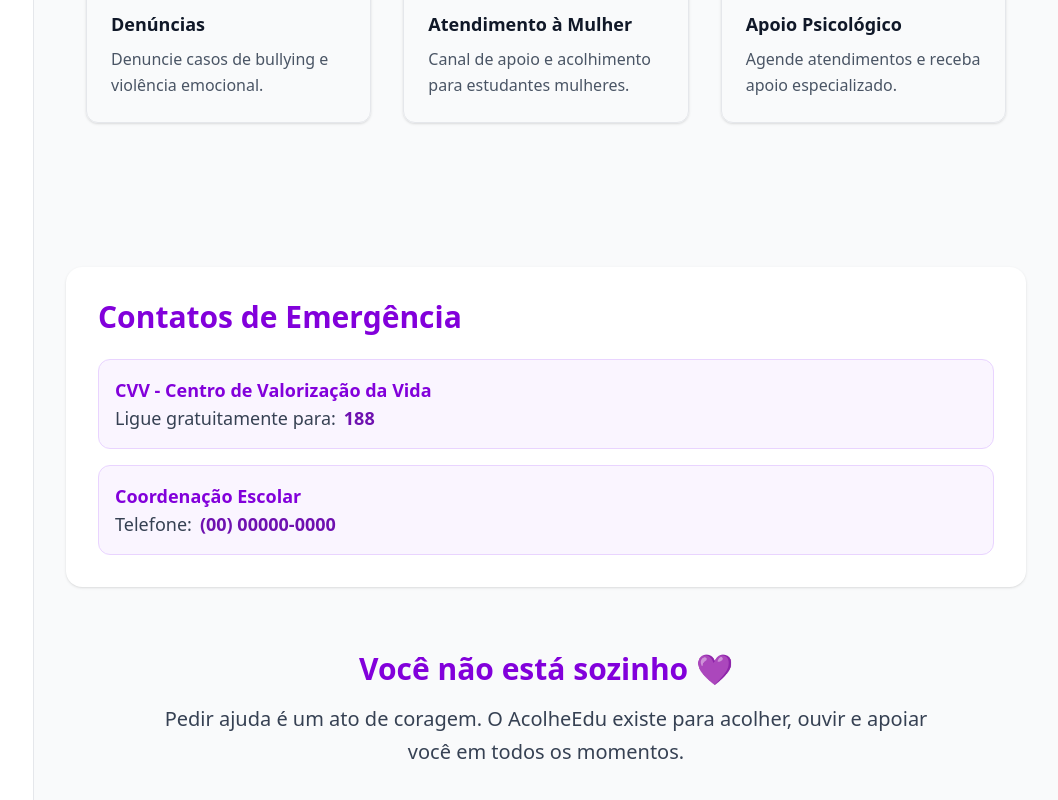
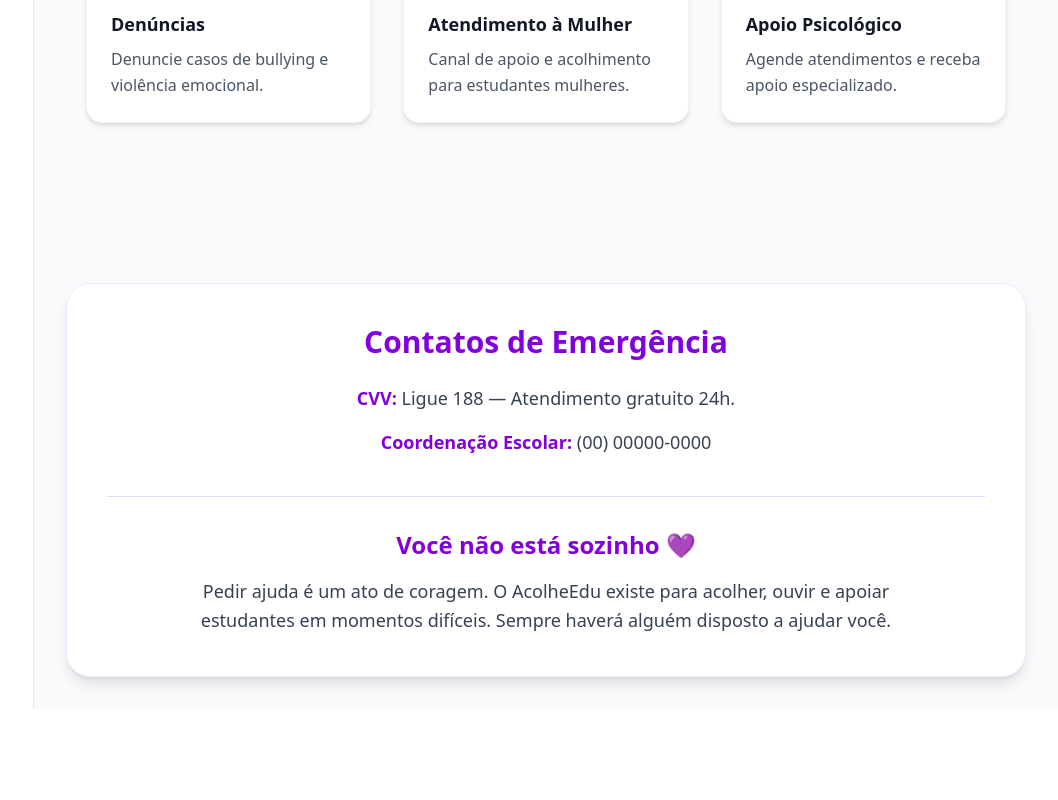
Before and after one commit to LucasHenriqueAl/acolheEdu, a React (Vite) app: page /ajuda in a window 1280 px wide. Shown: the part 1693-2493 px from the top of the page, without its empty margins (222-1280 px from the left). After the commit the page ends 2402 px from the top, so only its background shows below. Built offline with nearby package versions, Linux system fonts and the light colour scheme.

Commit message:
mudança na UI e novo componente, MensagemApoio.tsx

```diff
--- a/src/components/Card.tsx
+++ b/src/components/Card.tsx
@@ -11,7 +11,7 @@ export default function Card({
 }: CardProps) {
   return (
     <div className="p-4 md:w-1/2 xl:w-1/3">
-      <div className="rounded-xl border border-gray-200 p-6 shadow-sm transition hover:shadow-lg">
+      <div className="rounded-2xl border border-gray-100 bg-white p-6 shadow-md transition hover:-translate-y-1 hover:shadow-xl">
 
         <div className="mb-4 inline-flex h-12 w-12 items-center justify-center rounded-full bg-purple-100 text-purple-600">
           {children}
--- /dev/null
+++ b/src/components/MensagemApoio.tsx
@@ -0,0 +1,43 @@
+export default function MensagemApoio() {
+  return (
+    <section className="mt-20 rounded-3xl border border-purple-100 bg-white p-10 shadow-lg transition hover:shadow-xl">
+
+      <h2 className="mb-6 text-3xl font-extrabold text-purple-700 text-center">
+        Contatos de Emergência
+      </h2>
+
+      <div className="space-y-4 text-center text-lg text-gray-700">
+
+        <p>
+          <span className="font-bold text-purple-700">
+            CVV:
+          </span>{' '}
+          Ligue 188 — Atendimento gratuito 24h.
+        </p>
+
+        <p>
+          <span className="font-bold text-purple-700">
+            Coordenação Escolar:
+          </span>{' '}
+          (00) 00000-0000
+        </p>
+
+      </div>
+
+      <div className="mt-10 border-t border-purple-200 pt-8 text-center">
+
+        <h3 className="mb-4 text-2xl font-bold text-purple-700">
+          Você não está sozinho 💜
+        </h3>
+
+        <p className="mx-auto max-w-3xl text-lg leading-relaxed text-gray-700">
+          Pedir ajuda é um ato de coragem. O AcolheEdu existe para
+          acolher, ouvir e apoiar estudantes em momentos difíceis.
+          Sempre haverá alguém disposto a ajudar você.
+        </p>
+
+      </div>
+
+    </section>
+  )
+}
--- a/src/pages/Ajuda.tsx
+++ b/src/pages/Ajuda.tsx
@@ -1,6 +1,7 @@
 import MenuVertical from '../components/MenuVertical'
 import MenuNavegacao from '../components/MenuNavegacao'
 import CardsFuncionalidade from '../components/CardFuncionalidade'
+import MensagemApoio from '../components/MensagemApoio'
 
 export function Ajuda() {
   return (
@@ -123,58 +124,7 @@ export function Ajuda() {
           {/* Cards */}
           <CardsFuncionalidade />
 
-          {/* Contatos de Emergência */}
-          <section className="mt-16 rounded-2xl bg-white p-8 shadow-sm">
-
-            <h2 className="mb-6 text-3xl font-bold text-purple-700">
-              Contatos de Emergência
-            </h2>
-
-            <div className="space-y-4 text-lg text-gray-700">
-
-              <div className="rounded-xl border border-purple-200 bg-purple-50 p-4">
-                <h3 className="font-bold text-purple-700">
-                  CVV - Centro de Valorização da Vida
-                </h3>
-
-                <p>
-                  Ligue gratuitamente para:
-                  <span className="ml-2 font-bold text-purple-800">
-                    188
-                  </span>
-                </p>
-              </div>
-
-              <div className="rounded-xl border border-purple-200 bg-purple-50 p-4">
-                <h3 className="font-bold text-purple-700">
-                  Coordenação Escolar
-                </h3>
-
-                <p>
-                  Telefone:
-                  <span className="ml-2 font-bold text-purple-800">
-                    (00) 00000-0000
-                  </span>
-                </p>
-              </div>
-
-            </div>
-
-          </section>
-
-          {/* Mensagem final */}
-          <section className="mt-16 text-center">
-
-            <h2 className="mb-4 text-3xl font-extrabold text-purple-700">
-              Você não está sozinho 💜
-            </h2>
-
-            <p className="mx-auto max-w-3xl text-xl leading-relaxed text-gray-700">
-              Pedir ajuda é um ato de coragem. O AcolheEdu existe para
-              acolher, ouvir e apoiar você em todos os momentos.
-            </p>
-
-          </section>
+         <MensagemApoio />
 
         </main>
 
--- a/src/pages/TelaInicial.tsx
+++ b/src/pages/TelaInicial.tsx
@@ -1,6 +1,7 @@
 import MenuVertical from '../components/MenuVertical'
 import MenuNavegacao from '../components/MenuNavegacao'
 import CardsFuncionalidade from '../components/CardFuncionalidade'
+import MensagemApoio from '../components/MensagemApoio'
 
 export function TelaInicial() {
   return (
@@ -32,6 +33,8 @@ export function TelaInicial() {
           {/* Cards */}
           <CardsFuncionalidade />
 
+          <MensagemApoio />
+
         </main>
 
       </div>
```
